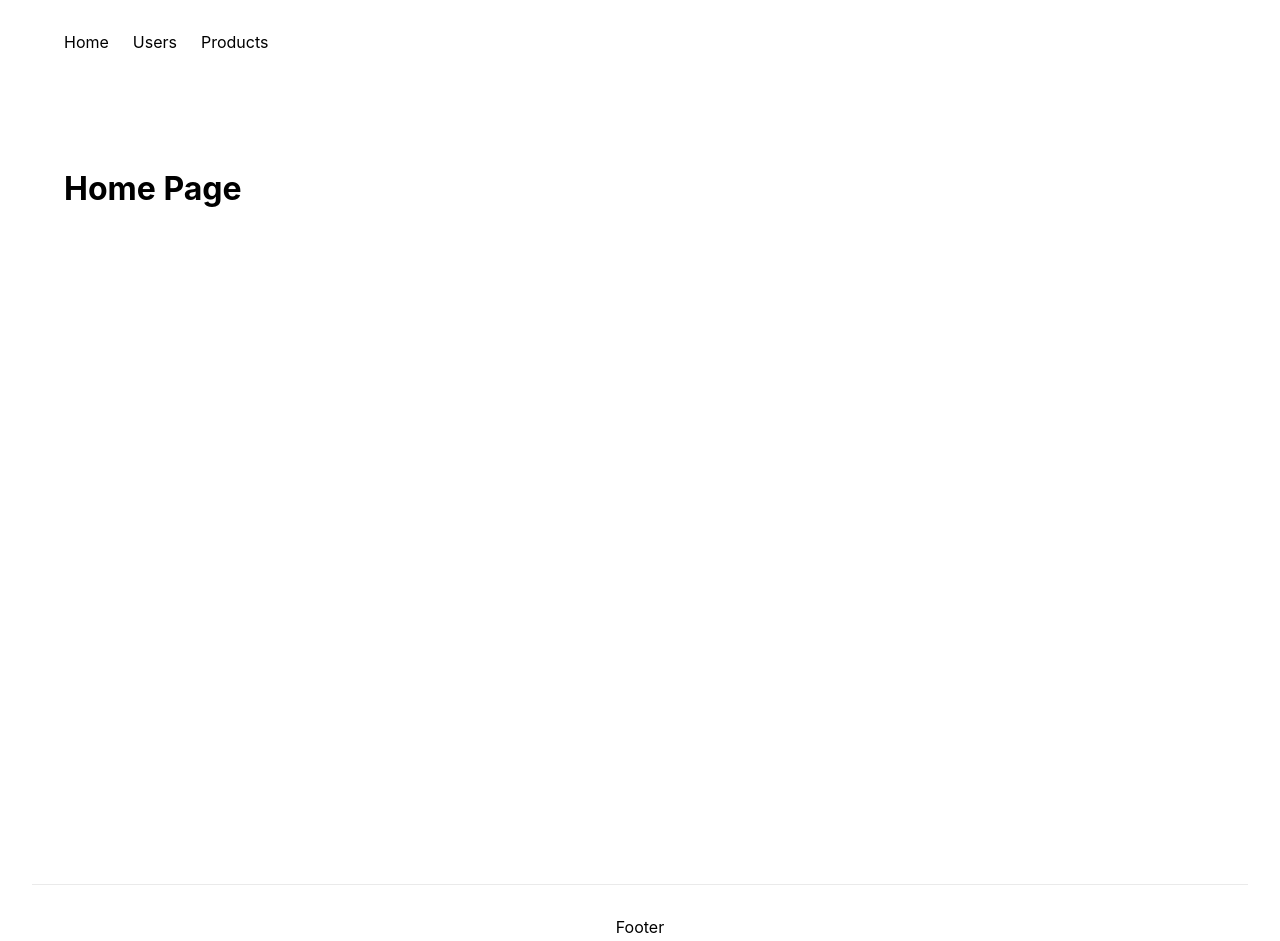
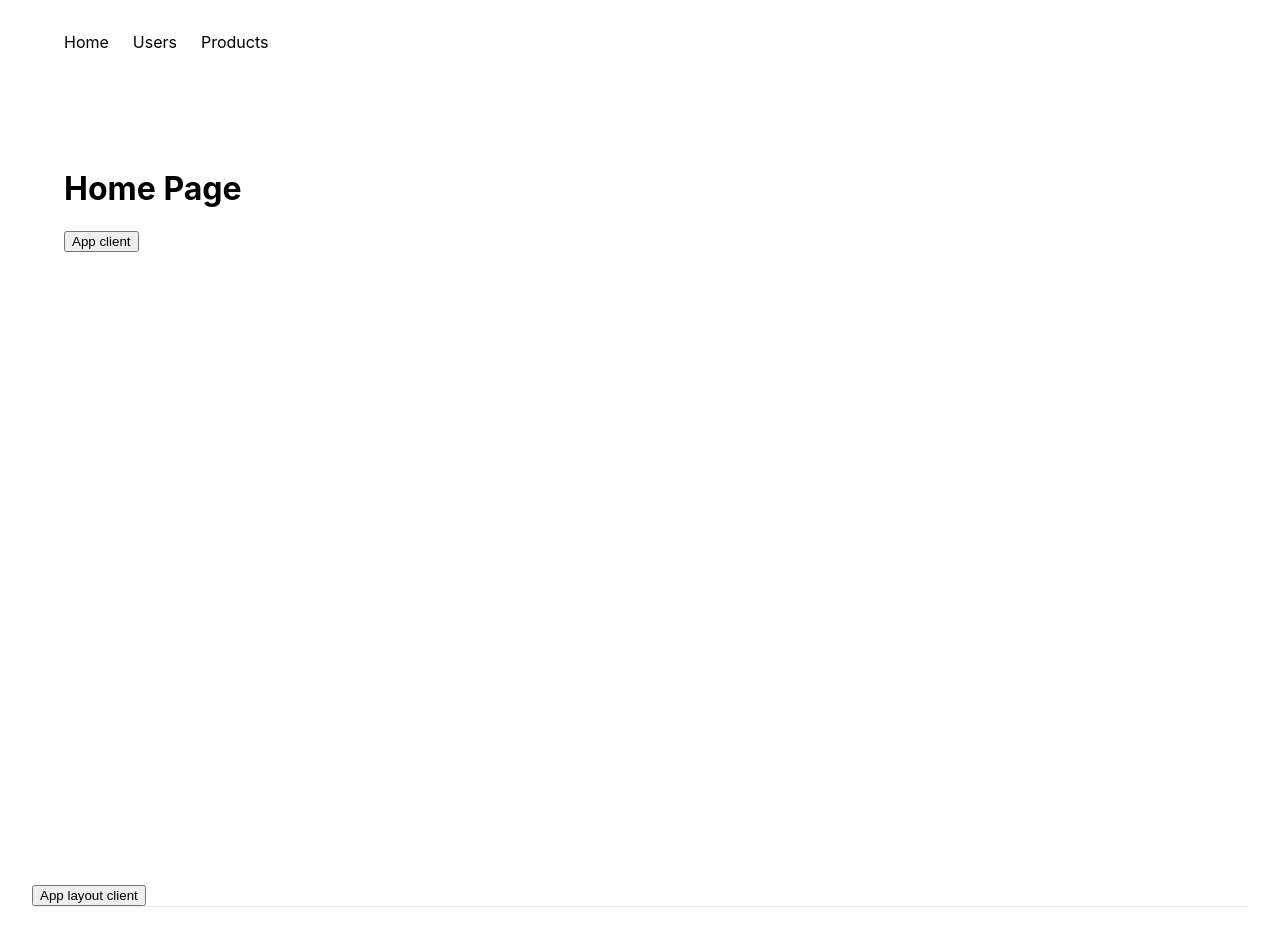
Before and after one commit to denniscual/nextjs-13, a Next.js app: page / in a window 1280 px wide. Shown: the top 941 px of the page. Built offline with nearby package versions, Linux system fonts and the light colour scheme.

Commit message:
add test files for testing

```diff
--- /dev/null
+++ b/app/app-client.tsx
@@ -0,0 +1,11 @@
+"use client";
+
+export default function AppClient() {
+  return (
+    <div>
+      <button onClick={() => console.log("This is app client")}>
+        App client
+      </button>
+    </div>
+  );
+}
--- /dev/null
+++ b/app/app-layout-client.tsx
@@ -0,0 +1,11 @@
+"use client";
+
+export default function AppLayoutClient() {
+  return (
+    <div>
+      <button onClick={() => console.log(" This is app layout client")}>
+        App layout client
+      </button>
+    </div>
+  );
+}
--- a/app/layout.tsx
+++ b/app/layout.tsx
@@ -1,6 +1,7 @@
 import "./globals.css";
 import styles from "./layout.module.css";
 import NavBar from "./nav-bar";
+import AppLayoutClient from "./app-layout-client";
 
 export default function RootLayout({
   children,
@@ -18,6 +19,7 @@ export default function RootLayout({
         <div className={styles.container}>
           <NavBar />
           <main className={styles.main}>{children}</main>
+          <AppLayoutClient />
           <footer className={styles.footer}>Footer</footer>
         </div>
       </body>
--- a/app/page.tsx
+++ b/app/page.tsx
@@ -1,7 +1,10 @@
+import AppClient from "./app-client";
+
 export default function Home() {
   return (
     <>
       <h1>Home Page</h1>
+      <AppClient />
     </>
   );
 }
--- a/app/users/layout.tsx
+++ b/app/users/layout.tsx
@@ -1,6 +1,7 @@
 import styles from "./layout.module.css";
 import { UserType } from "../types";
 import Link from "next/link";
+import LayoutClient from "./layout-client";
 
 export default async function UsersLayout({
   children,
@@ -10,7 +11,7 @@ export default async function UsersLayout({
   const users = await getUsers();
   return (
     <div className={styles.container}>
-      <ul className={styles.list}>
+      <ul className={styles.ist}>
         {users.map((user) => (
           <Link
             key={user.id}
@@ -24,6 +25,7 @@ export default async function UsersLayout({
         ))}
       </ul>
       <div className={styles.content}>{children}</div>
+      <LayoutClient />
     </div>
   );
 }
--- a/app/users/page.tsx
+++ b/app/users/page.tsx
@@ -1,7 +1,10 @@
+import Client from "./client";
+
 export default async function Users() {
   return (
     <>
       <h2>Users</h2>
+      <Client />
     </>
   );
 }
```
Also changed, not shown: app/users/[id]/page.tsx (+7 -1 lines), app/users/[id]/user-specific-client.tsx (added, +11 -0 lines), app/users/client.tsx (added, +11 -0 lines), app/users/layout-client.tsx (added, +11 -0 lines).
